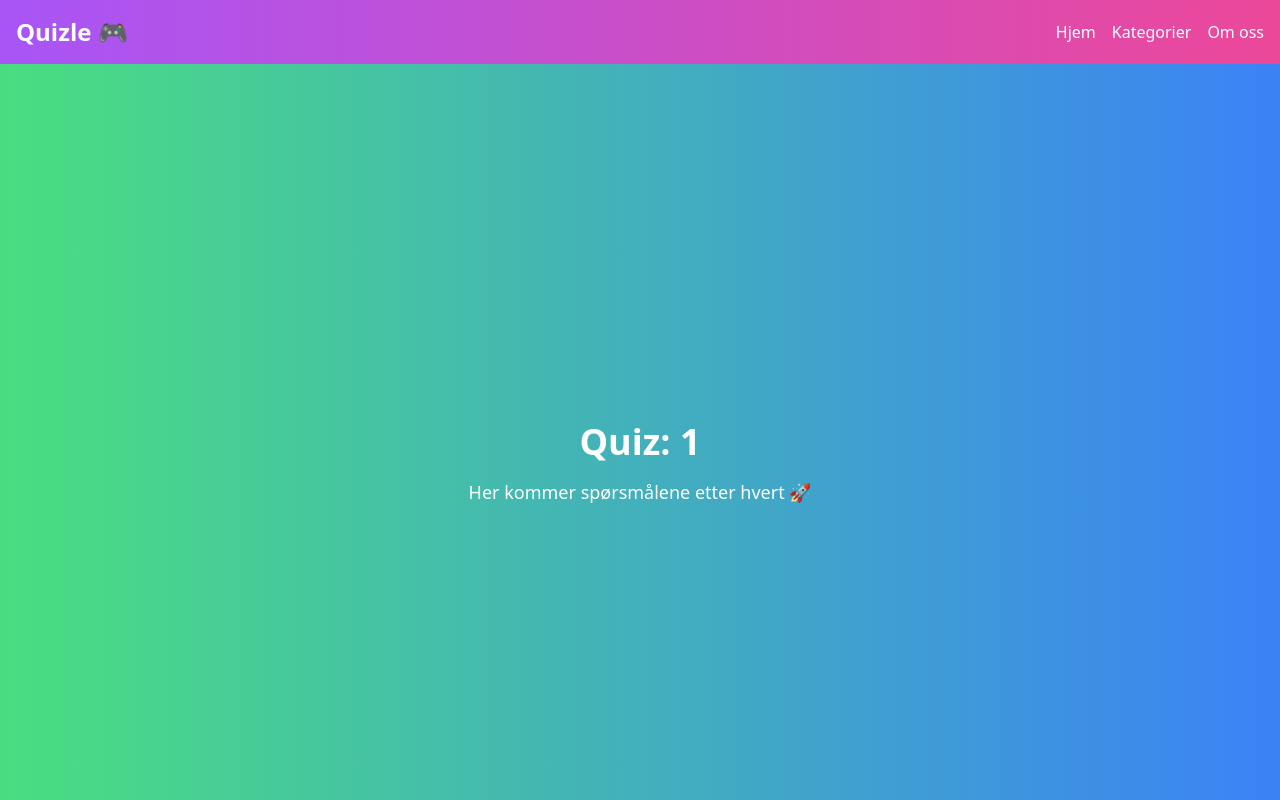
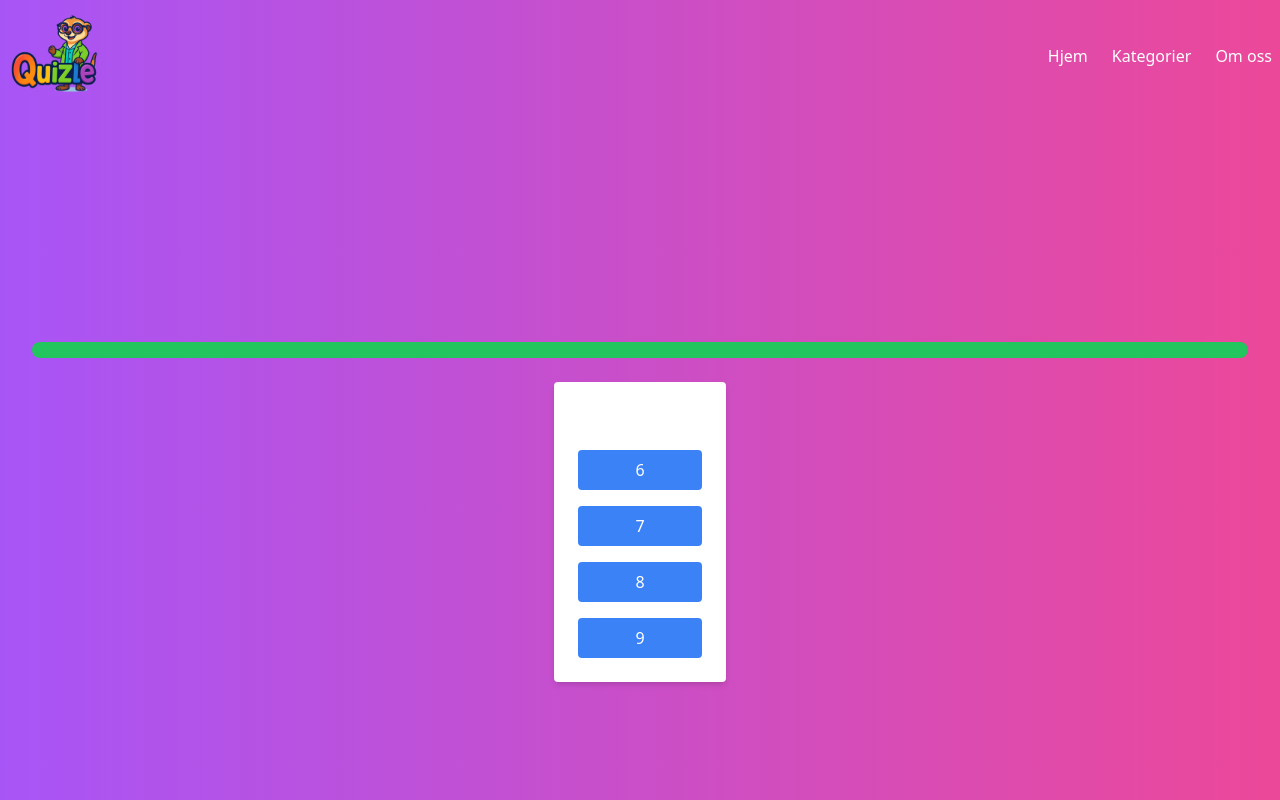
Before and after one commit to Marcus-Kodehode/quizle, a Vue app: page /quiz/1 in a window 1280 px wide. Shown: the top 800 px of the page. Built offline with nearby package versions, Linux system fonts and the light colour scheme.

Commit message:
Da fuck am i watching?

```diff
--- /dev/null
+++ b/src/components/shared/ProgressBar.vue
@@ -0,0 +1,16 @@
+<template>
+  <div class="w-full bg-gray-300 rounded-full h-4 overflow-hidden">
+    <div
+      class="bg-green-500 h-full transition-all duration-300"
+      :style="{ width: progress + '%' }"
+    ></div>
+  </div>
+</template>
+
+<script setup>
+import { defineProps } from 'vue'
+
+const props = defineProps({
+  progress: Number,
+})
+</script>
--- /dev/null
+++ b/src/components/shared/QuestionCard.vue
@@ -0,0 +1,34 @@
+<template>
+  <div class="bg-white p-6 rounded shadow-md text-center max-w-xl mx-auto">
+    <h2 class="text-xl font-bold mb-4">{{ questionData.question }}</h2>
+
+    <div class="grid grid-cols-1 gap-4">
+      <button
+        v-for="(answer, index) in questionData.answers"
+        :key="index"
+        @click="selectAnswer(answer)"
+        class="py-2 px-4 bg-blue-500 text-white rounded hover:bg-blue-600"
+      >
+        {{ answer }}
+      </button>
+    </div>
+  </div>
+</template>
+
+<script setup>
+import { useQuizStore } from '@/stores/quiz'
+
+const props = defineProps({
+  questionData: Object,
+  onAnswerSelected: Function,
+})
+
+const quizStore = useQuizStore()
+
+function selectAnswer(answer) {
+  if (answer === props.questionData.correctAnswer) {
+    quizStore.incrementScore()
+  }
+  props.onAnswerSelected()
+}
+</script>
--- /dev/null
+++ b/src/components/shared/ResultStars.vue
@@ -0,0 +1,47 @@
+<template>
+  <div class="flex space-x-2 justify-center mt-4">
+    <template v-for="n in 3" :key="n">
+      <svg
+        v-if="n <= starCount"
+        xmlns="http://www.w3.org/2000/svg"
+        fill="yellow"
+        viewBox="0 0 24 24"
+        stroke="currentColor"
+        class="w-10 h-10"
+      >
+        <path
+          d="M12 17.27L18.18 21l-1.64-7.03L22 9.24l-7.19-.61L12 2 9.19 8.63 2 9.24l5.46 4.73L5.82 21z"
+        />
+      </svg>
+
+      <svg
+        v-else
+        xmlns="http://www.w3.org/2000/svg"
+        fill="gray"
+        viewBox="0 0 24 24"
+        stroke="currentColor"
+        class="w-10 h-10"
+      >
+        <path
+          d="M12 17.27L18.18 21l-1.64-7.03L22 9.24l-7.19-.61L12 2 9.19 8.63 2 9.24l5.46 4.73L5.82 21z"
+        />
+      </svg>
+    </template>
+  </div>
+</template>
+
+<script setup>
+import { computed } from 'vue'
+
+const props = defineProps({
+  score: Number,
+  total: Number,
+})
+
+const starCount = computed(() => {
+  const percent = (props.score / props.total) * 100
+  if (percent >= 100) return 3
+  if (percent >= 50) return 2
+  return 1
+})
+</script>
--- a/src/components/ui/AppFooter.vue
+++ b/src/components/ui/AppFooter.vue
@@ -1,7 +1,7 @@
 <template>
   <footer class="bg-gray-800 text-white py-4 mt-8">
     <div class="container mx-auto text-center text-sm">
-      © 2025 Quizle. Alle rettigheter forbeholdes.
+      © 2025 Quizle/Børresen Utvikling. Alle rettigheter forbeholdes.
     </div>
   </footer>
 </template>
--- a/src/components/ui/AppHeader.vue
+++ b/src/components/ui/AppHeader.vue
@@ -1,8 +1,21 @@
+<script setup>
+import logo from '@/assets/icons/logo.png'
+</script>
+
 <template>
-  <header class="bg-gradient-to-r from-purple-500 to-pink-500 text-white p-4 shadow-md">
+  <header class="bg-gradient-to-r from-purple-500 to-pink-500 text-white p-2 shadow-md">
     <div class="container mx-auto flex justify-between items-center">
-      <h1 class="text-2xl font-bold">Quizle 🎮</h1>
-      <nav class="space-x-4">
+      <!-- Logo med bedre styling -->
+      <div class="flex items-center space-x-2">
+        <img
+          :src="logo"
+          alt="Quizle logo"
+          class="h-16 md:h-20 lg:h-24 object-contain bg-transparent"
+        />
+      </div>
+
+      <!-- Nav -->
+      <nav class="space-x-6 text-sm md:text-base">
         <a href="#" class="hover:underline">Hjem</a>
         <a href="#" class="hover:underline">Kategorier</a>
         <a href="#" class="hover:underline">Om oss</a>
--- /dev/null
+++ b/src/stores/quiz.js
@@ -0,0 +1,20 @@
+import { defineStore } from 'pinia'
+
+export const useQuizStore = defineStore('quiz', {
+  state: () => ({
+    score: 0,
+    totalQuestions: 0,
+  }),
+  actions: {
+    resetQuiz() {
+      this.score = 0
+      this.totalQuestions = 0
+    },
+    incrementScore() {
+      this.score++
+    },
+    setTotalQuestions(count) {
+      this.totalQuestions = count
+    },
+  },
+})
--- a/src/views/QuizView.vue
+++ b/src/views/QuizView.vue
@@ -1,15 +1,55 @@
 <template>
   <div
-    class="flex flex-col items-center justify-center min-h-screen bg-gradient-to-r from-green-400 to-blue-500 text-white"
+    class="min-h-screen bg-gradient-to-r from-purple-500 to-pink-500 text-white flex flex-col items-center justify-center p-8"
   >
-    <h1 class="text-4xl font-bold mb-4">Quiz: {{ category }}</h1>
-    <p class="text-lg">Her kommer spørsmålene etter hvert 🚀</p>
+    <ProgressBar :current="currentQuestionIndex + 1" :total="questions.length" class="mb-6" />
+
+    <QuestionCard
+      v-if="!quizFinished"
+      :questionData="questions[currentQuestionIndex]"
+      :onAnswerSelected="handleAnswer"
+    />
+
+    <div v-else class="text-center space-y-4">
+      <h2 class="text-3xl font-bold">Gratulerer! 🎉</h2>
+      <p>Du er ferdig med quizen.</p>
+      <RouterLink
+        to="/result"
+        class="inline-block mt-4 px-6 py-3 bg-green-500 text-white rounded hover:bg-green-600"
+      >
+        Se resultatet ditt ⭐
+      </RouterLink>
+    </div>
   </div>
 </template>
 
 <script setup>
-import { useRoute } from 'vue-router'
+import { ref } from 'vue'
+import { useQuizStore } from '@/stores/quiz'
+import ProgressBar from '@/components/shared/ProgressBar.vue'
+import QuestionCard from '@/components/shared/QuestionCard.vue'
 
-const route = useRoute()
-const category = route.params.category
+const quizStore = useQuizStore()
+
+const questions = [
+  { question: 'Hva er 5 + 3?', answers: ['6', '7', '8', '9'], correctAnswer: '8' },
+  { question: 'Hva er 12 - 4?', answers: ['6', '7', '8', '9'], correctAnswer: '8' },
+  { question: 'Hva er 2 x 6?', answers: ['10', '12', '14', '16'], correctAnswer: '12' },
+  { question: 'Hva er 16 / 4?', answers: ['2', '3', '4', '5'], correctAnswer: '4' },
+  { question: 'Hva er 9 + 1?', answers: ['9', '10', '11', '12'], correctAnswer: '10' },
+]
+
+const currentQuestionIndex = ref(0)
+const quizFinished = ref(false)
+
+quizStore.resetQuiz()
+quizStore.setTotalQuestions(questions.length)
+
+function handleAnswer() {
+  if (currentQuestionIndex.value + 1 < questions.length) {
+    currentQuestionIndex.value++
+  } else {
+    quizFinished.value = true
+  }
+}
 </script>
--- /dev/null
+++ b/src/views/ResultView.vue
@@ -0,0 +1,24 @@
+<template>
+  <div
+    class="min-h-screen bg-gradient-to-r from-purple-500 to-pink-500 text-white flex flex-col items-center justify-center p-8 text-center space-y-6"
+  >
+    <h2 class="text-4xl font-bold">Resultat 🎉</h2>
+    <p class="text-xl">Du fikk {{ quizStore.score }} av {{ quizStore.totalQuestions }} riktige!</p>
+
+    <ResultStars :score="quizStore.score" :total="quizStore.totalQuestions" />
+
+    <RouterLink
+      to="/"
+      class="inline-block mt-4 px-6 py-3 bg-blue-500 text-white rounded hover:bg-blue-600"
+    >
+      Tilbake til start
+    </RouterLink>
+  </div>
+</template>
+
+<script setup>
+import { useQuizStore } from '@/stores/quiz'
+import ResultStars from '@/components/shared/ResultStars.vue'
+
+const quizStore = useQuizStore()
+</script>
```
Also changed, not shown: src/assets/icons/logo.png (added), 1 other file (tests, documents, lock files or other folders).
